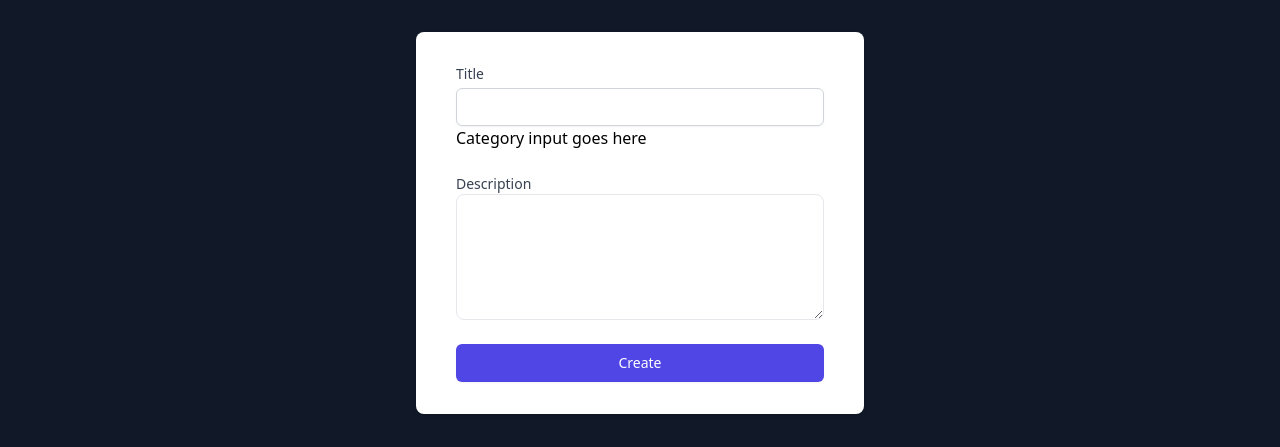
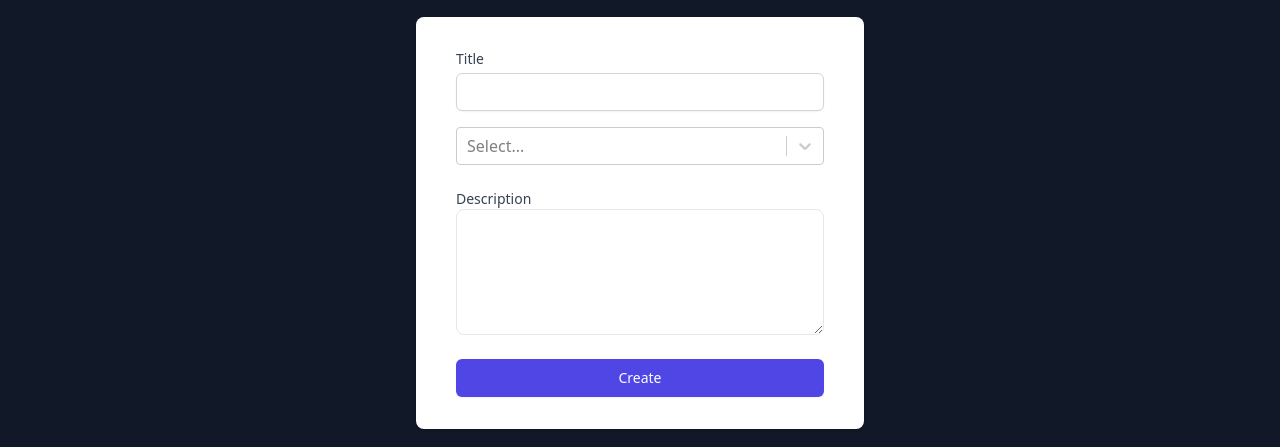
Before and after one commit to JoyeshDebnath/Write-Your-Mind-frontend, a React (Create React App) app: page /create-post in a window 1280 px wide. Shown: the part 311-758 px from the top of the page. Built offline with nearby package versions, Linux system fonts and the light colour scheme; no server answers; sample sign-in values are in the browser's storage.

Commit message:
Post with category functionaility , category dropdown for post

```diff
--- a/package.json
+++ b/package.json
@@ -17,6 +17,7 @@
     "react-redux": "^9.0.2",
     "react-router-dom": "^5.2.0",
     "react-scripts": "5.0.1",
+    "react-select": "^5.8.0",
     "react-spinners": "^0.13.8",
     "web-vitals": "^2.1.4",
     "yup": "^1.3.2"
--- /dev/null
+++ b/src/components/Categories/CategoryDropdown.js
@@ -0,0 +1,51 @@
+import React from "react";
+import Select from "react-select";
+import { useSelector, useDispatch } from "react-redux";
+import { useEffect } from "react";
+import { fetchAllCategoriesAction } from "../../redux/slices/category/categorySlice";
+import Loading from "../../utils/Loading";
+
+const CategoryDropdown = (props) => {
+	const dispatch = useDispatch();
+	useEffect(() => {
+		dispatch(fetchAllCategoriesAction());
+	}, [dispatch]);
+	const storeData = useSelector((state) => state?.category);
+	const { categoryList, loading, serverErr, appErr } = storeData;
+	const allCategories = categoryList?.map((category) => {
+		return {
+			value: category._id,
+			label: category.title,
+		};
+	});
+	//handle the changes in dropdown
+	const handleChange = (value) => {
+		props.onChange("category", value);
+	};
+
+	//handle blur in dropdown
+	const handleBlur = () => {
+		props.onBlur("category", true);
+	};
+
+	console.log("all categories  ......", allCategories);
+	return (
+		<div style={{ margin: "1rem 0" }}>
+			{loading ? (
+				<Loading />
+			) : (
+				<Select
+					onChange={handleChange}
+					onBlur={handleBlur}
+					id="category"
+					options={allCategories}
+					value={props?.value?.label}
+				/>
+			)}
+			{/* dispaly dropdon error  */}
+			{props?.error && <div className="text-red-500">{props?.error}</div>}
+		</div>
+	);
+};
+
+export default CategoryDropdown;
--- a/src/components/Posts/CreatePost.js
+++ b/src/components/Posts/CreatePost.js
@@ -2,10 +2,13 @@ import { useFormik } from "formik";
 import * as Yup from "yup";
 import { useDispatch, useSelector } from "react-redux";
 import { createPostAction } from "../../redux/slices/posts/postsSlices";
+import CategoryDropdown from "../Categories/CategoryDropdown";
+
 //yup setup
 const formSchema = Yup.object({
 	title: Yup.string().required("Post Title is Required!"),
 	description: Yup.string().required("Post Description is Required!"),
+	category: Yup.object().required("Category Required !"),
 });
 export default function CreatePost() {
 	const dispatch = useDispatch();
@@ -14,9 +17,16 @@ export default function CreatePost() {
 		initialValues: {
 			title: "",
 			description: "",
+			category: "",
 		},
 		onSubmit: (values) => {
-			dispatch(createPostAction(values));
+			const data = {
+				category: values?.category?.label,
+				title: values?.title,
+				description: values?.description,
+			};
+			dispatch(createPostAction(data));
+			// console.log("Have access ???? ", values);
 		},
 		validationSchema: formSchema,
 	});
@@ -60,10 +70,16 @@ export default function CreatePost() {
 								</div>
 								{/* Err msg */}
 								<div className="text-red-500">
-									{formik.touched.title && formik.errors.title}
+									{formik?.touched?.title && formik?.errors?.title}
 								</div>
 							</div>
-							Category input goes here
+							<CategoryDropdown
+								value={formik.values.category?.label}
+								onChange={formik.setFieldValue}
+								onBlur={formik.setFieldTouched}
+								error={formik.errors.category}
+								touched={formik.touched.category}
+							/>
 							<div>
 								<label
 									htmlFor="password"
@@ -83,7 +99,7 @@ export default function CreatePost() {
 								></textarea>
 								{/* Err msg */}
 								<div className="text-red-500">
-									{formik.touched.description && formik.errors.description}
+									{formik?.touched?.description && formik?.errors?.description}
 								</div>
 							</div>
 							<div>
--- a/src/redux/slices/posts/postsSlices.js
+++ b/src/redux/slices/posts/postsSlices.js
@@ -17,14 +17,7 @@ export const createPostAction = createAsyncThunk(
 		};
 
 		try {
-			const { data } = await axios.post(
-				`${baseUrl}/api/posts`,
-				{
-					title: post?.title,
-					description: post?.description,
-				},
-				config
-			);
+			const { data } = await axios.post(`${baseUrl}/api/posts`, post, config);
 
 			return data;
 		} catch (error) {
```
Also changed, not shown: 1 other file (tests, documents, lock files or other folders).
